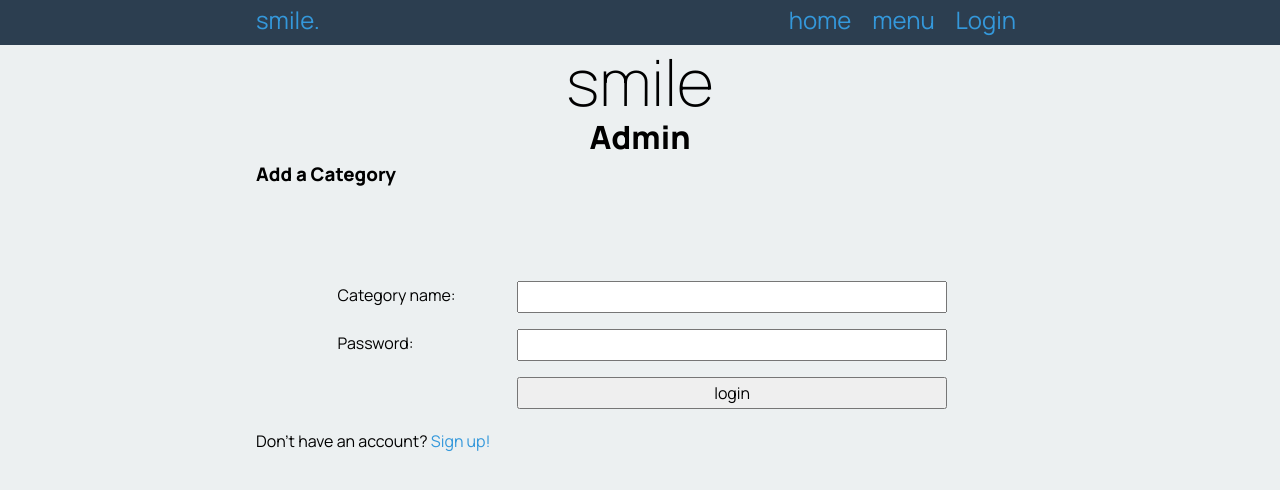
After one commit to 22121wc/HT_13DTS_Cafe_project, a Flask app: page /admin in a window 1280 px wide. The commit adds this page. Shown: the top 490 px of the page. Run offline with Flask 3, Linux system fonts and the light colour scheme.

Commit message:
Finished Login functionality Added Logout functionality Begun admin functionality

```diff
--- a/app.py
+++ b/app.py
@@ -1,12 +1,17 @@
-from flask import Flask, render_template, request, redirect
+from flask import Flask, render_template, request, redirect, session
 import sqlite3
 from sqlite3 import Error
 from flask_bcrypt import Bcrypt
 app = Flask(__name__)
-bcrypt  =Bcrypt(app)
-app.secret_key="Abra"
+bcrypt = Bcrypt(app)
+app.secret_key= "Abra"
 DATABASE = "cafe.db"
 
+def is_logged_in():
+    if (session.get("user_id") is None):
+        return False
+    else:
+        return True
 def connect_database(db_file):
     """
     Creates a connection with the database
@@ -22,7 +27,7 @@ def connect_database(db_file):
         return None
 @app.route('/')
 def render_homepage():
-    return render_template('home.html')
+    return render_template('home.html', logged_in = is_logged_in())
 
 @app.route('/signup', methods=['POST','GET'])
 def render_signup_page():
@@ -46,12 +51,51 @@ def render_signup_page():
         cur = con.cursor()
         cur.execute(query_insert, (fname, lname, email, hashed_password))
         con.commit()
-        con.close
-    return render_template('signup.html')
+        con.close()
+        return redirect("/login")
+    return render_template('signup.html', logged_in = is_logged_in())
 
+@app.route('/admin', methods=['POST','GET'])
+def render_admin_page():
+    return render_template('admin.html', logged_in=is_logged_in())
 @app.route('/login', methods=['POST','GET'])
 def render_login_page():
-    return render_template('login.html')
+    #collect info from db
+    # check against form
+    # save info of the session
+    if is_logged_in():
+        return redirect('/menu/1')
+    if request.method == "POST":
+        email = request.form['user_email'].strip().lower()
+        password = request.form['user_password']
+        query = "SELECT user_id, first_name, password FROM user WHERE email = ?"
+        con = connect_database(DATABASE)
+        cur = con.cursor()
+        cur.execute(query, (email,))
+        user_info = cur.fetchone()
+        print(user_info)
+        cur.close()
+        try:
+            user_id = user_info[0]
+            first_name = user_info[1]
+            user_password = user_info[2]
+        except TypeError:
+            return redirect("/login?error=email+or+password+invalid")
+
+        if not bcrypt.check_password_hash(user_password, password):
+            return redirect("/login?error=email+or+password+invalid")
+        session["email"] = email
+        session["user_id"] = user_id
+        session["first_name"] = first_name
+        print(session)
+        return redirect("/")
+    return render_template('login.html', logged_in = is_logged_in())
+@app.route('/logout', methods=['POST','GET'])
+def render_logout():
+    print(session)
+    session.clear()
+    print(session)
+    return redirect('/login')
 
 @app.route('/menu/<cat_id>')
 def render_menu_page(cat_id):
@@ -66,12 +110,12 @@ def render_menu_page(cat_id):
     print(product_list)
     print(cat_list)
     con.close()
-    return render_template('menu.html', product_list = product_list, cat_list = cat_list)
+    return render_template('menu.html', product_list = product_list, cat_list = cat_list, logged_in = is_logged_in())
 
 
 @app.route('/contact')
 def render_contact_page():
-    return render_template('contact.html')
+    return render_template('contact.html', logged_in = is_logged_in())
 
 
 app.run(host='0.0.0.0', debug=True)
--- /dev/null
+++ b/templates/admin.html
@@ -0,0 +1,27 @@
+{% extends "base.html" %}
+
+{% block pageheading %}Admin{% endblock %}
+
+{% block main %}
+    <h3 style="...">Add a Category</h3>
+    <form style="..." class = "myform" method="post" action="add_category">
+        <div class = "form-group">
+            <div class = "form-label" for="cat_name"> Category name: </div>
+            <div class="form-element"><input type="text" id="cat_name" name="cat_email"></div>
+        </div>
+
+    <div class = "form-group">
+            <div class = "form-label"> Password: </div>
+            <div class="form-element"><input type="password" name="user_password" required></div>
+        </div>
+
+    <div class = "form-group">
+            <div class = "form-label"></div>
+            <div class="form-element"><input type="submit" value="login"></div>
+        </div>
+    </form>
+    <br>
+    <br>
+    <br>
+    <p>Don't have an account? <a href="/signup">Sign up!</a></p>
+{% endblock %}
--- a/templates/base.html
+++ b/templates/base.html
@@ -17,7 +17,12 @@
         <div class="navbar-links">
             <a href="/">home</a>
             <a href="/menu/1">menu</a>
+            {% if logged_in == True %}
+                <a href="/logout">Logout</a>
+                <a href="/admin">Admin</a>
+            {% else %}
             <a href="/login">Login</a>
+            {%  endif %}
         </div>
     </div>
 </nav>
```
Also changed, not shown: cafe.db.
